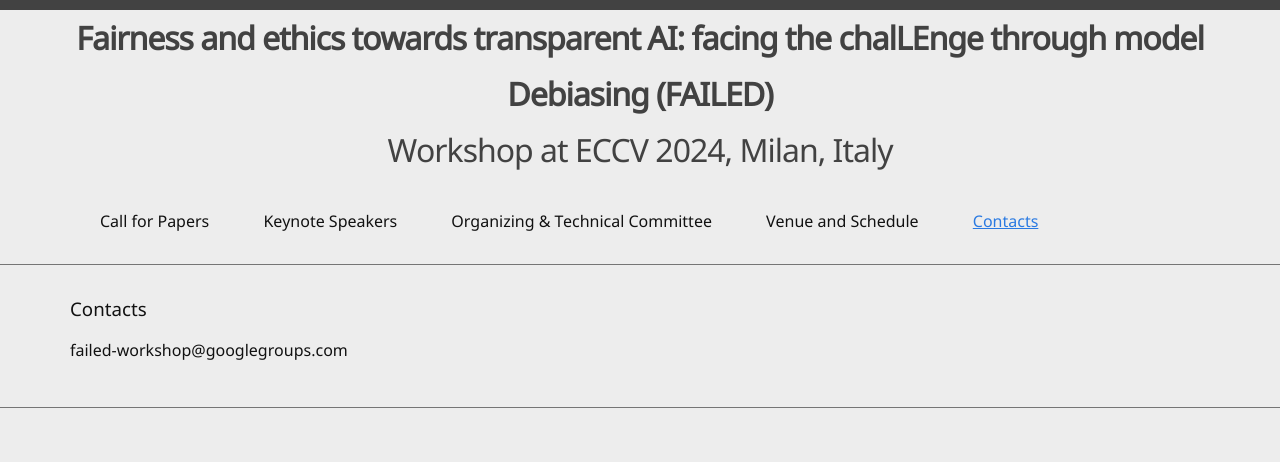
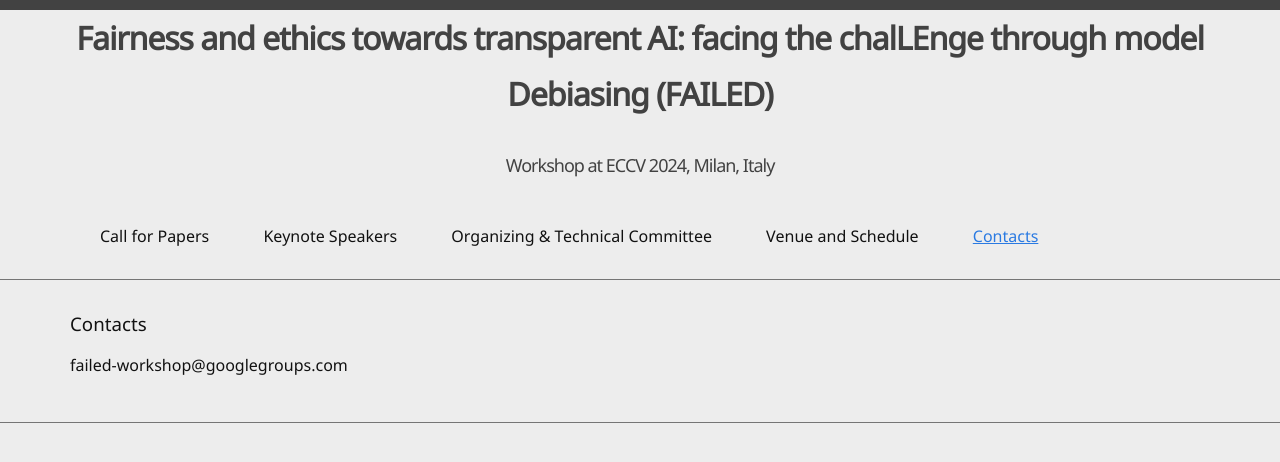
Before and after one commit to VitoPaoloPastore/2nd-FAILED-Workshop-ICCV-2025.github.io, a Jekyll site: the page built from 4-contacts.md, in a window 1280 px wide. Shown: the top 462 px of the page. Built offline with Jekyll 4.4.1, drawn with Linux system fonts in a browser that asks for light colours.

Commit message:
Update header.html

```diff
--- a/_includes/header.html
+++ b/_includes/header.html
@@ -2,7 +2,10 @@
 
   <div class="wrapper">
   <p style="text-align:center;">
-  <a class="site-title" href="{{ '/' | relative_url }}"><strong>Fairness and ethics towards transparent AI: facing the chalLEnge through model Debiasing (FAILED)</strong><br>Workshop at ECCV 2024, Milan, Italy</a>
+  <a class="site-title" href="{{ '/' | relative_url }}"><strong>Fairness and ethics towards transparent AI: facing the chalLEnge through model Debiasing (FAILED)</strong></a>
+  </p>
+      <p style="text-align:center;">
+  <a class="site-subtitle" href="{{ '/' | relative_url }}">Workshop at ECCV 2024, Milan, Italy</a>
   </p>
     <div class="wrapper">
     <nav class="site-nav">
```
